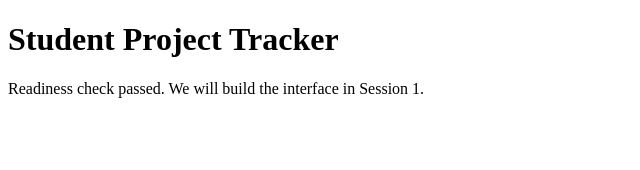
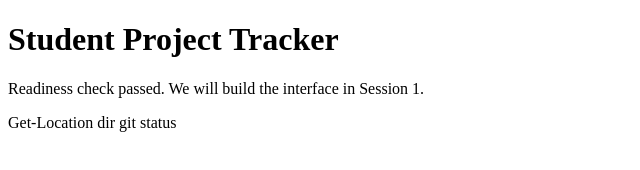
Before and after one commit to suhaspuggi39/student-project-tracker, a website: page student project tracer/public/index.html in a window 1280 px wide. Shown: the whole page, without its empty margins (0-640 px from the left). Drawn offline with Linux system fonts and the light colour scheme.

Commit message:
Verify workshop readiness

```diff
--- a/student project tracer/public/index.html
+++ b/student project tracer/public/index.html
@@ -3,3 +3,6 @@
 <head><meta charset="UTF-8"><meta name="viewport" content="width=device-width, initial-scale=1"><title>Workshop readiness</title></head>
 <body><main><h1>Student Project Tracker</h1><p>Readiness check passed. We will build the interface in Session 1.</p></main></body>
 </html>
+Get-Location
+dir
+git status
```
